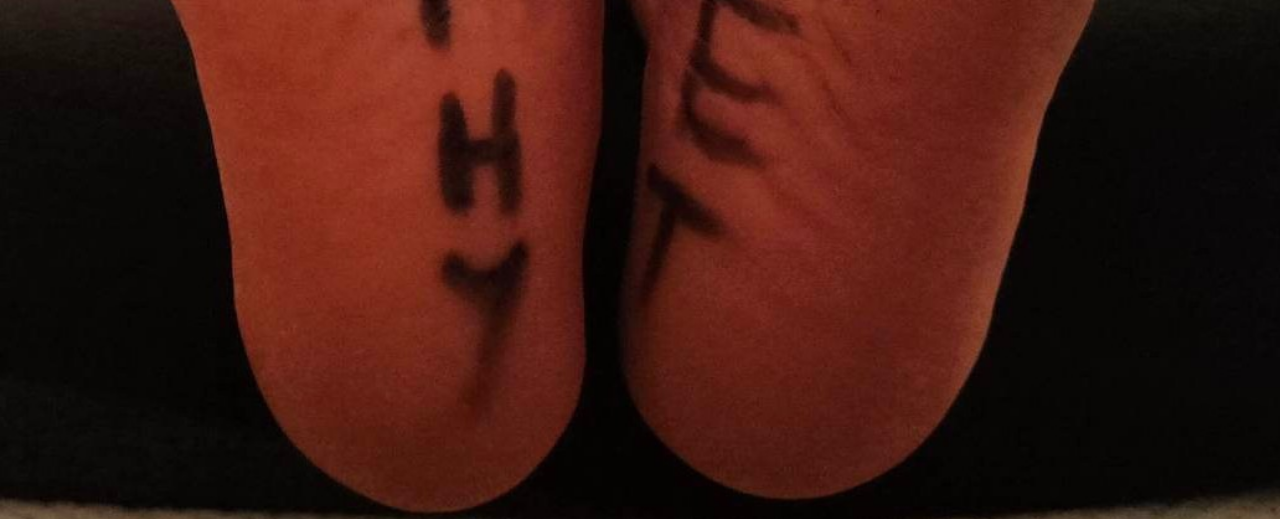
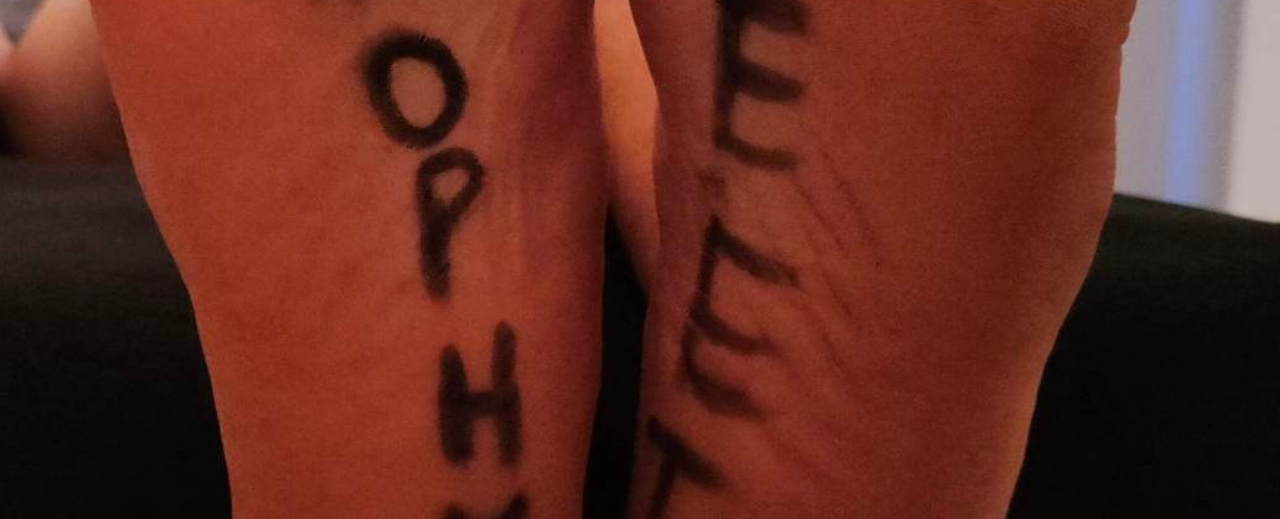
Before and after one commit to hanumanff619/feet-collectors, a plain HTML site: page index.html in a window 1280 px wide. Shown: the top 519 px of the page. Drawn offline with Linux system fonts and the light colour scheme.

Commit message:
Update index.html

```diff
--- a/index.html
+++ b/index.html
@@ -14,7 +14,7 @@
             background-color: #000;
             background-image: url('trophy_feet_final.png');
             background-size: cover;
-            background-position: center 70%;
+            background-position: center 50%;
             background-repeat: no-repeat;
             text-align: center;
         }
```
